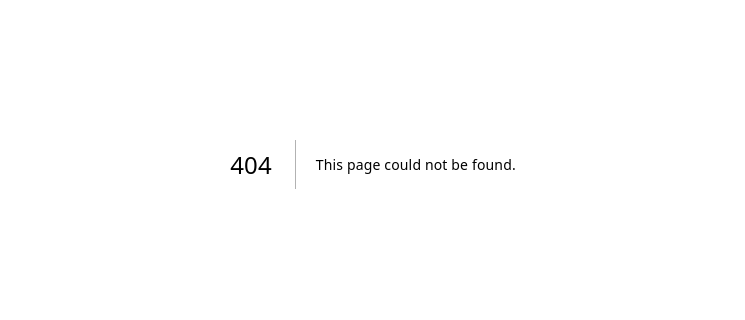
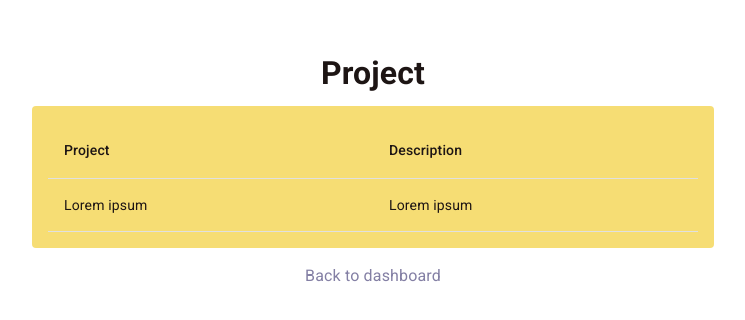
Before and after one commit to veranikabarel/knitters-notes, a Next.js app: page /project/1 in a window 1280 px wide. Before the commit this address had no page. Shown: the part 236-556 px from the top of the page, without its empty margins (267-1012 px from the left). Built offline with nearby package versions, Linux system fonts and the light colour scheme.

Commit message:
add project page

```diff
--- /dev/null
+++ b/app/project/[id]/page.tsx
@@ -0,0 +1,48 @@
+'use client';
+import { Grid, Link, Stack, Table, TableBody, TableCell, TableHead, TableRow } from '@mui/material';
+
+
+export default function Project() {
+
+  return (
+    <Grid
+      container
+      height="100vh"
+      alignItems="center"
+      justifyContent="center"
+      direction="column"
+    >
+      <h1>Project</h1>
+      <Stack
+        direction="row"
+        columnGap={3}
+        bgcolor={'secondary.main'}
+        p={2}
+        borderRadius={1}
+        mb={2}
+      >
+        <Table sx={{ minWidth: 650 }} aria-label="simple table" >
+          <TableHead sx={{ fontWeight: 'bold' }}>
+            <TableRow>
+              <TableCell>Project</TableCell>
+              <TableCell>Description</TableCell>
+
+            </TableRow>
+          </TableHead>
+          <TableBody>
+            <TableRow>
+              <TableCell>Lorem ipsum</TableCell>
+              <TableCell>Lorem ipsum</TableCell>
+            </TableRow>
+          </TableBody>
+        </Table>
+      </Stack>
+      <Link
+        underline="hover"
+        href={'/dashboard'}
+      >
+        Back to dashboard
+      </Link>
+    </Grid>
+  );
+}
```
Also changed, not shown: app/dashboard/page.tsx (+6 -36 lines), components/CardCustom/Card.tsx (+10 -7 lines), mock/projects.json (added, +25 -0 lines).
